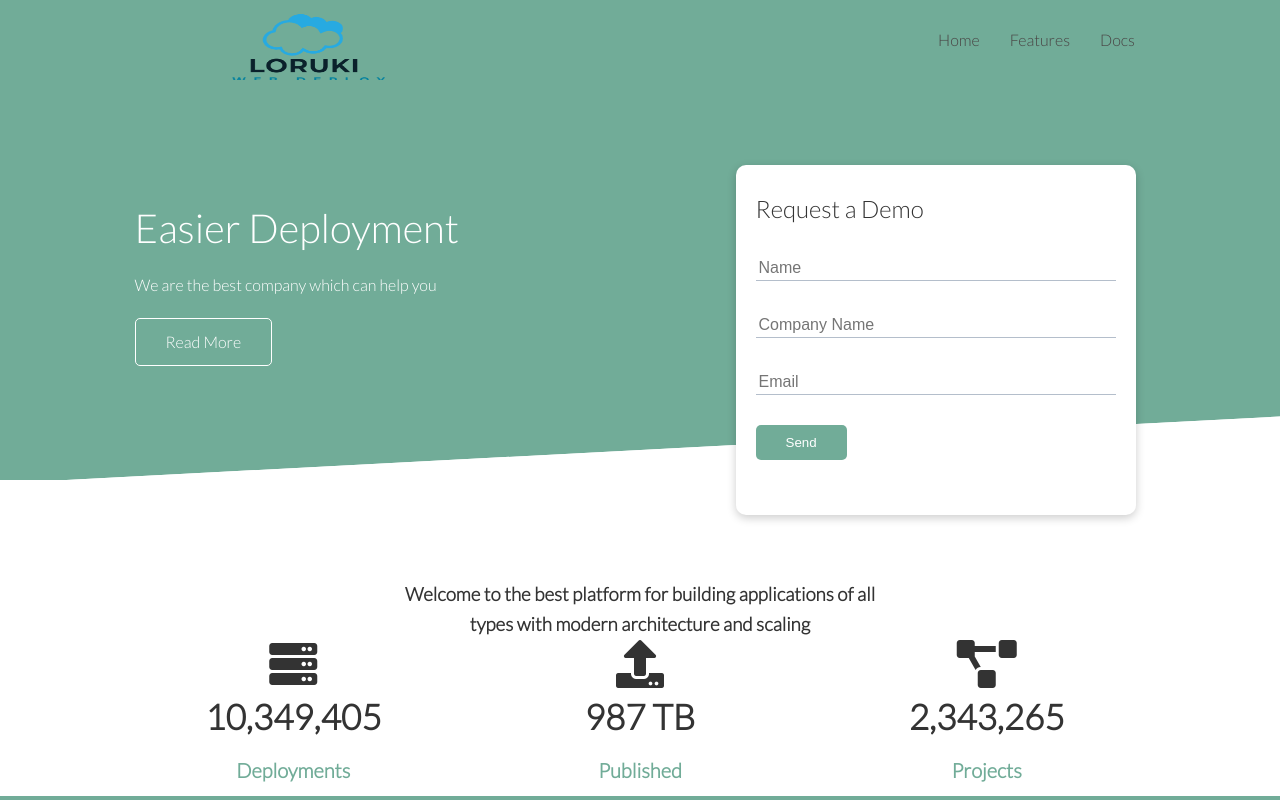
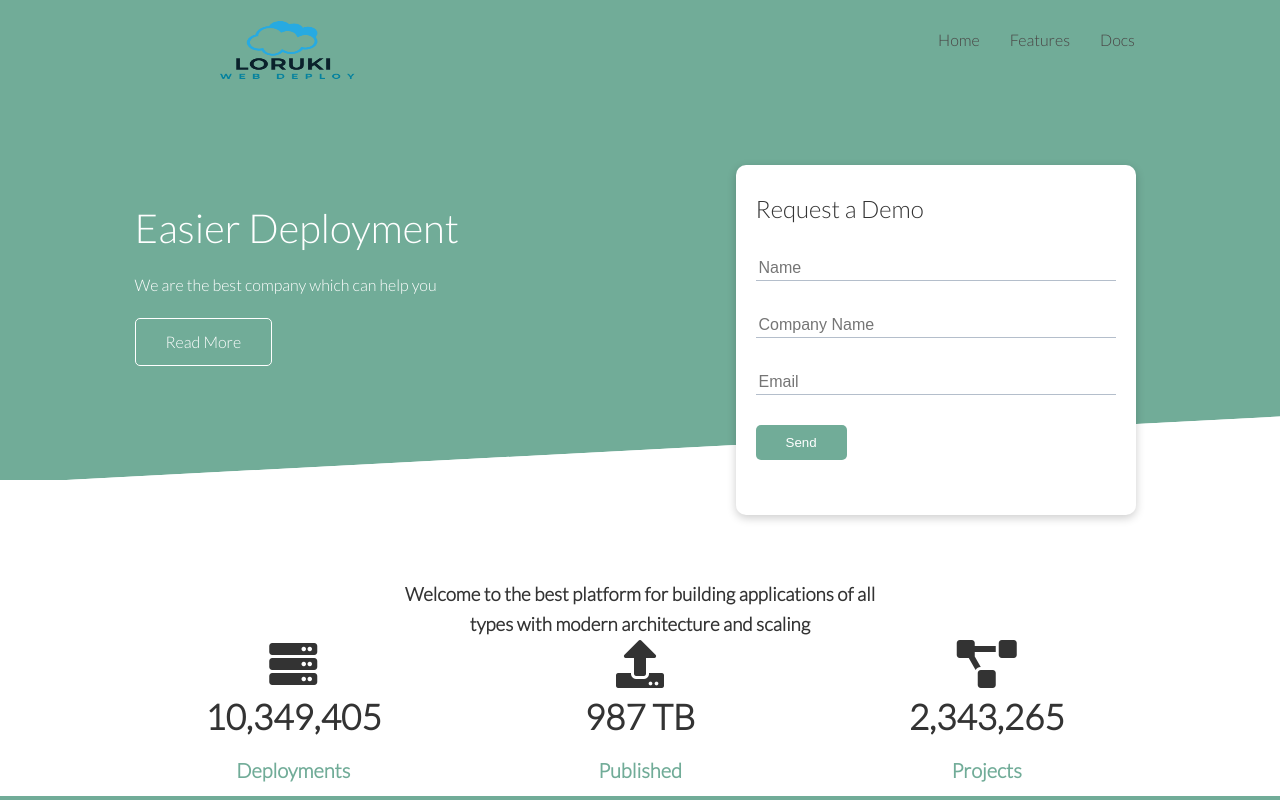
Before and after one commit to lab-brussels-1/loruki-group-5, a website: page index.html in a window 1280 px wide. Shown: the top 800 px of the page. Drawn offline with Linux system fonts and the light colour scheme.

Commit message:
logo resized

```diff
--- a/index.html
+++ b/index.html
@@ -22,8 +22,8 @@
           <img
             src="/assets/logos/Logo.png"
             alt="Loruki"
-            width="140"
-            height="240"
+            width="70"
+            height="200"
           />
         </h1>
         <nav>
```
